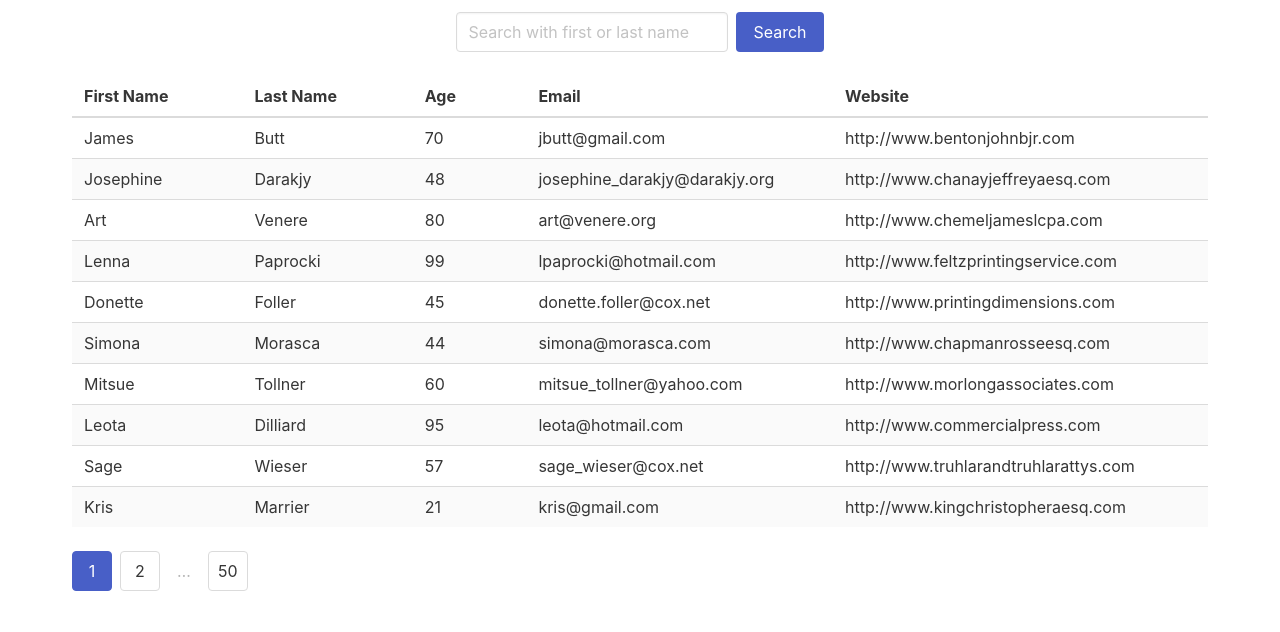
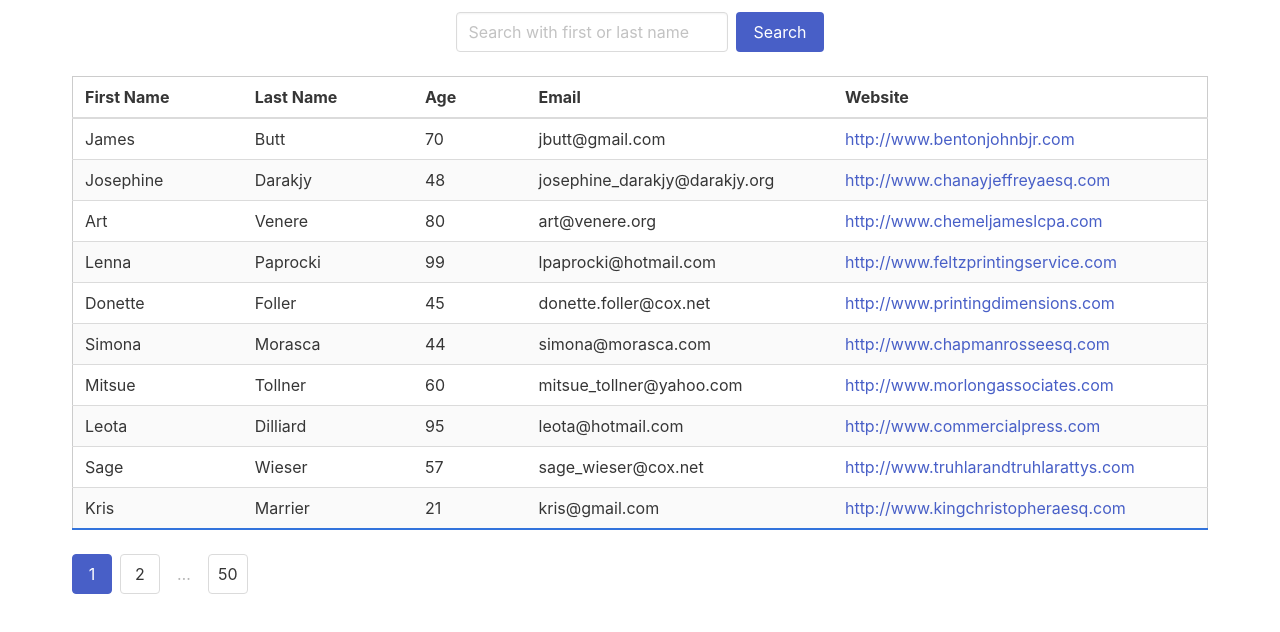
Before and after one commit to smishra11/User_Data-Table, a React (Create React App) app: page /users in a window 1280 px wide. Shown: the top 632 px of the page. Built offline with nearby package versions, Linux system fonts and the light colour scheme.

Commit message:
Added routing and user details page for the project

```diff
--- a/package.json
+++ b/package.json
@@ -6,9 +6,11 @@
     "@testing-library/jest-dom": "^4.2.4",
     "@testing-library/react": "^9.5.0",
     "@testing-library/user-event": "^7.2.1",
+    "axios": "^0.20.0",
     "bulma": "^0.9.1",
     "react": "^17.0.0",
     "react-dom": "^17.0.0",
+    "react-router-dom": "^5.2.0",
     "react-scripts": "3.4.4"
   },
   "scripts": {
--- a/src/App.css
+++ b/src/App.css
@@ -13,3 +13,16 @@
 .table tr th:nth-child(5) {
   width: 33%;
 }
+
+.table tbody tr td a:hover {
+  color: #3273dc;
+}
+
+.table {
+  border: 1px solid #ccc;
+  border-bottom: 2px solid #3273dc;
+}
+
+.table tr th {
+  cursor: pointer;
+}
--- a/src/App.js
+++ b/src/App.js
@@ -3,13 +3,26 @@ import './App.css';
 
 import allData from './components/data.json';
 import Alluser from './components/Alluser/Alluser';
+import Userdetails from './components/Userdetails/Userdetails';
+import {
+  BrowserRouter as Router,
+  Route,
+  Redirect,
+  Switch,
+} from 'react-router-dom';
 
 function App() {
   const [data] = useState(allData);
   return (
-    <div className="container px-2">
-      <Alluser data={data} itemsPerPage={10} startFrom={1} />
-    </div>
+    <Router>
+      <Switch>
+        <Route path="/users/:id" component={Userdetails} />
+        <Route path="/">
+          <Alluser data={data} itemsPerPage={10} startFrom={1} />
+          <Redirect to="/users" />
+        </Route>
+      </Switch>
+    </Router>
   );
 }
 
--- a/src/components/Alluser/Alluser.js
+++ b/src/components/Alluser/Alluser.js
@@ -1,11 +1,16 @@
 import React, { Fragment, useState } from 'react';
 
 import Pagination from '../Pagination/Pagination';
+import { useHistory } from 'react-router-dom';
+import Userdetails from '../Userdetails/Userdetails';
 
 const Alluser = ({ data, itemsPerPage, startFrom }) => {
   const [search, setSearch] = useState('');
   const [sortByKey, setSortByKey] = useState('name');
   const [order, setOrder] = useState('asc');
+  const [userDetails, setUserDetails] = useState(false);
+  let history = useHistory();
+
   const columns = [
     { label: 'First Name', sortKey: 'first_name' },
     { label: 'Last Name', sortKey: 'last_name' },
@@ -73,11 +78,15 @@ const Alluser = ({ data, itemsPerPage, startFrom }) => {
     return filtered;
   };
 
-  // const onFirstnameClicked = (key) => {
-  //   console.log('first name Clicked', key);
-  // };
+  const onFirstnameClicked = (userId) => {
+    history.push({ pathname: `/users/${userId}`, state: userId });
+    setUserDetails(true);
+  };
+
   return (
-    <div>
+    <>
+      {!userDetails ? (
+        <div className="container px-2">
           <form
             onSubmit={submitHandler}
             className="mt-3 mb-3 is-flex"
@@ -134,12 +143,24 @@ const Alluser = ({ data, itemsPerPage, startFrom }) => {
                 <tbody>
                   {slicedData.map((item) => (
                     <tr key={item.id}>
-                  {/* <td onClick={() => onFirstnameClicked(item.id)}> */}
-                  <td>{item.first_name}</td>
+                      <td
+                        style={{ cursor: 'pointer' }}
+                        onClick={() => onFirstnameClicked(item.id)}
+                      >
+                        {item.first_name}
+                      </td>
                       <td>{item.last_name}</td>
                       <td>{item.age}</td>
                       <td>{item.email}</td>
-                  <td>{item.web}</td>
+                      <td>
+                        <a
+                          href={item.web}
+                          target="_blank"
+                          rel="noopener noreferrer"
+                        >
+                          {item.web}
+                        </a>
+                      </td>
                     </tr>
                   ))}
                 </tbody>
@@ -176,10 +197,16 @@ const Alluser = ({ data, itemsPerPage, startFrom }) => {
             </Fragment>
           ) : (
             <div className="message is-link">
-          <div className="message-body has-text-centered">No results found</div>
+              <div className="message-body has-text-centered">
+                No results found
+              </div>
             </div>
           )}
         </div>
+      ) : (
+        <Userdetails />
+      )}
+    </>
   );
 };
 
--- /dev/null
+++ b/src/components/Userdetails/Userdetails.css
@@ -0,0 +1,23 @@
+.userdetails {
+  margin: 2rem 8rem;
+  box-shadow: 0px 2px 2px 2px #ccc;
+  padding-top: 10px;
+}
+.userdetails_titile {
+  display: flex;
+  margin: 1rem 2rem;
+  color: #3273dc;
+}
+.userdetails_body {
+  padding: 40px;
+}
+.userdetails_body_elements {
+  font-size: 14px;
+}
+.spinner {
+  display: flex;
+  justify-content: center;
+}
+.userdetails_body hr {
+  margin: 15px 0;
+}
--- a/src/components/Userdetails/Userdetails.js
+++ b/src/components/Userdetails/Userdetails.js
@@ -1,10 +1,10 @@
 import React, { Component } from 'react';
 
-import { Link } from 'react-router-dom';
+import { Link, withRouter } from 'react-router-dom';
 import './Userdetails.css';
 import Backicon from './back.svg';
 import axios from 'axios';
-import Loader from '../Alluser/spinner1.gif';
+import Loader from './spinner1.gif';
 
 class Userdetails extends Component {
   state = {
@@ -12,19 +12,17 @@ class Userdetails extends Component {
     isLoading: true,
   };
   componentDidMount = () => {
-    const userId = this.props.match.params.id;
-    console.log('id', userId);
     axios
       .get(
         'https://datapeace-storage.s3-us-west-2.amazonaws.com/dummy_data/users.json'
       )
       .then((res) => {
-        let singleUserDetails = res.data.filter((user) => {
-          return user.id.toString() === userId;
+        let userId = this.props.location.state;
+        let filteredUserDetails = res.data.filter((user) => {
+          return user.id === userId;
         });
-        // console.log('usr', singleUserDetails);
         this.setState({
-          userDetails: singleUserDetails[0],
+          userDetails: filteredUserDetails[0],
           isLoading: false,
         });
       })
@@ -51,7 +49,7 @@ class Userdetails extends Component {
               >
                 <img src={Backicon} alt="BackIcon" />
               </Link>
-              <h2>
+              <h2 style={{ fontSize: '25px', fontWeight: 'bold' }}>
                 Details : {this.state.userDetails.first_name}{' '}
                 {this.state.userDetails.last_name}
               </h2>
@@ -100,4 +98,4 @@ class Userdetails extends Component {
     );
   }
 }
-export default Userdetails;
+export default withRouter(Userdetails);
```
Also changed, not shown: src/components/Userdetails/back.svg (added), src/components/Userdetails/spinner1.gif (added). Lines whose indentation alone changed are shown as unchanged.
